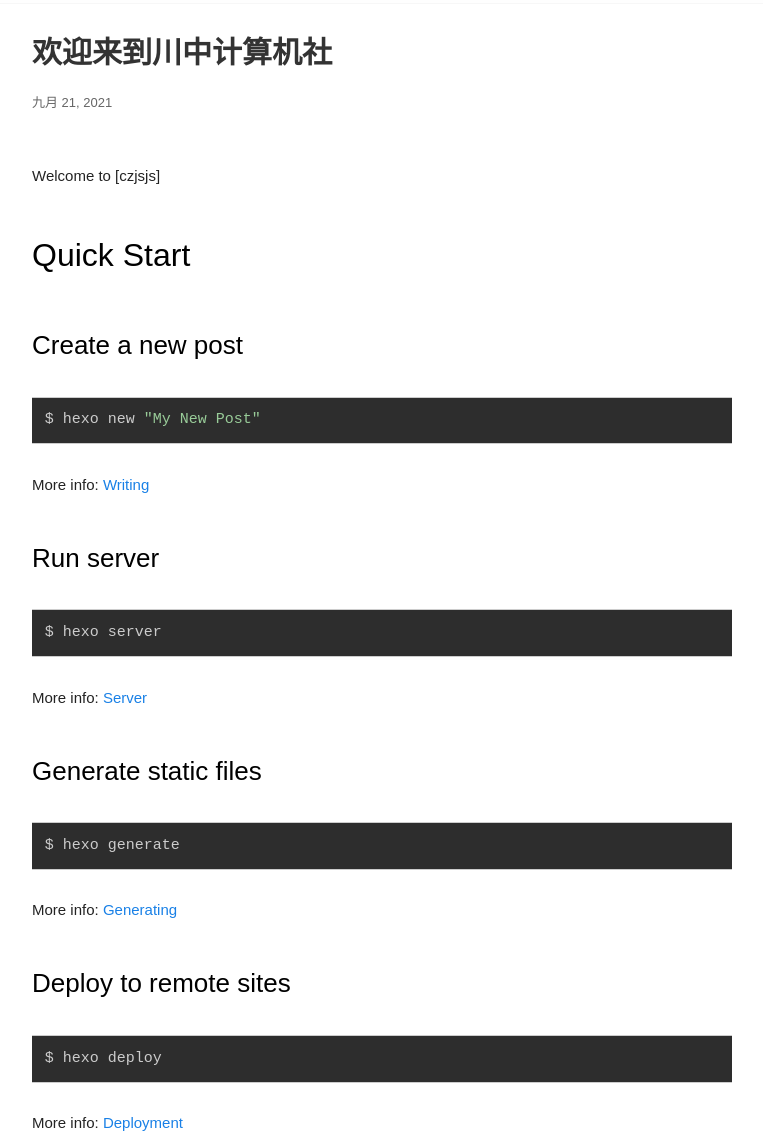
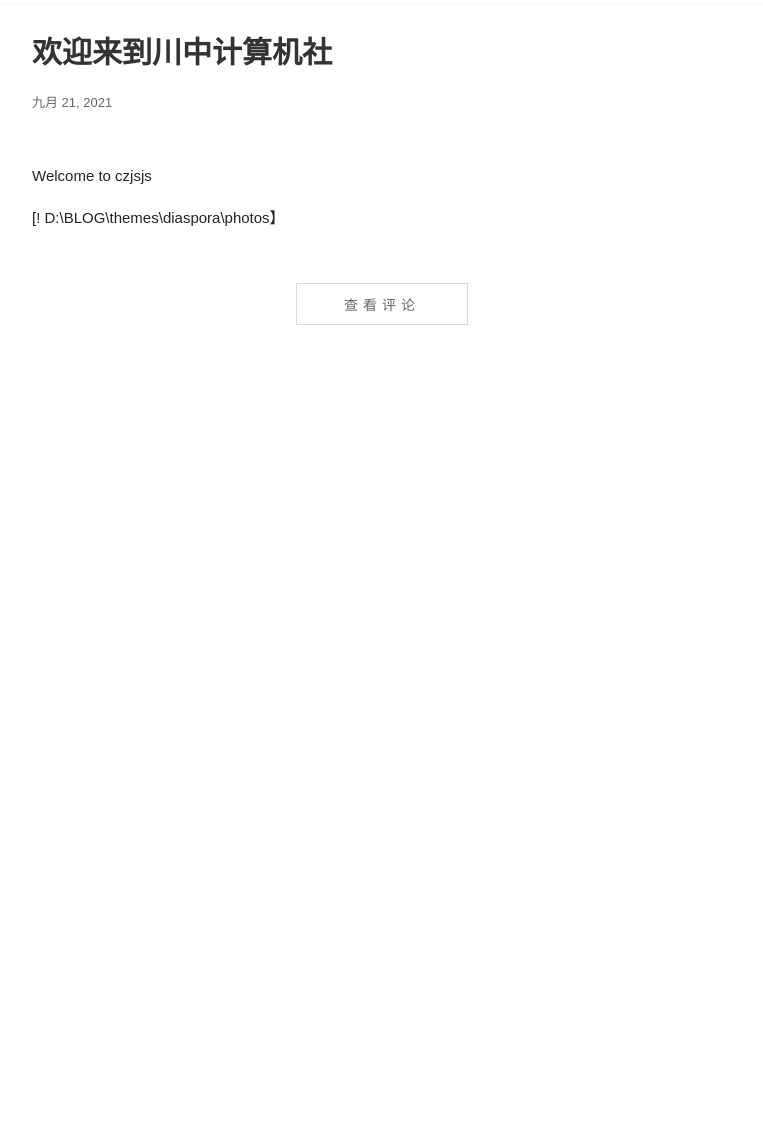
Before and after one commit to czjsj/czjsj.github.io, a plain HTML site: page 2021/09/21/hello-world/index.html in a window 1280 px wide. Shown: the part 47-1188 px from the top of the page, without its empty margins (258-1021 px from the left). After the commit the page ends 800 px from the top, so only its background shows below. Drawn offline with nearby package versions, Linux system fonts and the light colour scheme; some packages are replaced by stand-ins of ours; a web font is replaced by a local one.

Commit message:
Site updated: 2021-09-30 22:19:35

```diff
--- a/2021/09/21/hello-world/index.html
+++ b/2021/09/21/hello-world/index.html
@@ -10,10 +10,9 @@
     <meta name="apple-mobile-web-app-status-bar-style" content="black-translucent">
     <meta name="google" content="notranslate" />
     <meta name="keywords" content="Fechin,">
-    <meta name="description" content="Welcome to [czjsjs]
-Quick StartCreate a new post1$ hexo new &amp;quot;My New Post&amp;quot;
-
-More info: Wri,">
+    <meta name="description" content="Welcome to czjsjs
+[! D:\BLOG\themes\diaspora\photos】
+">
     <meta name="author" content="John Doe">
     <link rel="alternative" href="atom.xml" title="wellcome to czjsjs" type="application/atom+xml">
     <link rel="icon" href="/img/favicon.png">
@@ -53,19 +52,8 @@
 
         </div>
         <div class="content markdown">
-            <p>Welcome to [czjsjs]</p>
-<h2 id="Quick-Start"><a href="#Quick-Start" class="headerlink" title="Quick Start"></a>Quick Start</h2><h3 id="Create-a-new-post"><a href="#Create-a-new-post" class="headerlink" title="Create a new post"></a>Create a new post</h3><figure class="highlight bash"><table><tr><td class="gutter"><pre><span class="line">1</span><br></pre></td><td class="code"><pre><span class="line">$ hexo new <span class="string">&quot;My New Post&quot;</span></span><br></pre></td></tr></table></figure>
-
-<p>More info: <a target="_blank" rel="noopener" href="https://hexo.io/docs/writing.html">Writing</a></p>
-<h3 id="Run-server"><a href="#Run-server" class="headerlink" title="Run server"></a>Run server</h3><figure class="highlight bash"><table><tr><td class="gutter"><pre><span class="line">1</span><br></pre></td><td class="code"><pre><span class="line">$ hexo server</span><br></pre></td></tr></table></figure>
-
-<p>More info: <a target="_blank" rel="noopener" href="https://hexo.io/docs/server.html">Server</a></p>
-<h3 id="Generate-static-files"><a href="#Generate-static-files" class="headerlink" title="Generate static files"></a>Generate static files</h3><figure class="highlight bash"><table><tr><td class="gutter"><pre><span class="line">1</span><br></pre></td><td class="code"><pre><span class="line">$ hexo generate</span><br></pre></td></tr></table></figure>
-
-<p>More info: <a target="_blank" rel="noopener" href="https://hexo.io/docs/generating.html">Generating</a></p>
-<h3 id="Deploy-to-remote-sites"><a href="#Deploy-to-remote-sites" class="headerlink" title="Deploy to remote sites"></a>Deploy to remote sites</h3><figure class="highlight bash"><table><tr><td class="gutter"><pre><span class="line">1</span><br></pre></td><td class="code"><pre><span class="line">$ hexo deploy</span><br></pre></td></tr></table></figure>
-
-<p>More info: <a target="_blank" rel="noopener" href="https://hexo.io/docs/one-command-deployment.html">Deployment</a></p>
+            <p>Welcome to czjsjs</p>
+<p>[! D:\BLOG\themes\diaspora\photos】</p>
 
             <!--[if lt IE 9]><script>document.createElement('audio');</script><![endif]-->
             <audio id="audio" loop="1" preload="auto" controls="controls" data-autoplay="false">
```
Also changed, not shown: index.html (+3 -14 lines).
